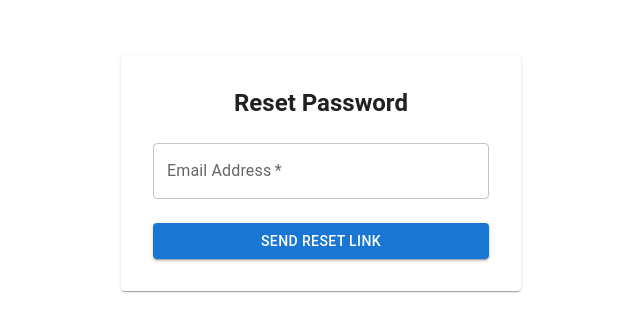
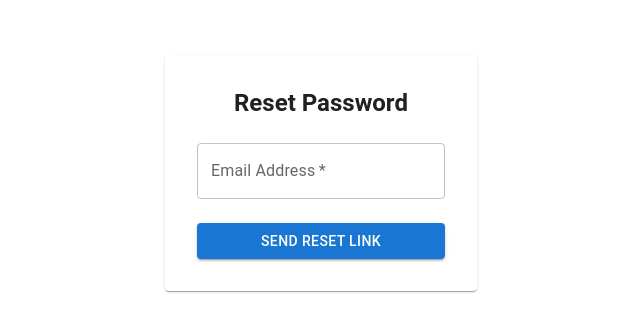
Before and after one commit to kdarwish00/weather-widget, a Next.js app: page /forgot-password in a window 1280 px wide. Shown: the part 227-558 px from the top of the page, without its empty margins (319-959 px from the left). Built offline with nearby package versions, Linux system fonts and the light colour scheme; no server answers.

Commit message:
updated folder structure and added containers for all pages

```diff
--- a/app/forgot-password/page.tsx
+++ b/app/forgot-password/page.tsx
@@ -1,5 +1,5 @@
-import ForgotPasswordForm from '@/components/ForgotPasswordForm';
+import ForgotPasswordContainer from '@/components/containers/ForgotPasswordContainer';
 
 export default function ForgotPasswordPage() {
-  return <ForgotPasswordForm />;
+  return <ForgotPasswordContainer />;
 }
--- a/app/login/page.tsx
+++ b/app/login/page.tsx
@@ -1,5 +1,5 @@
-import AuthForm from '@/components/AuthForm';
+import LoginContainer from '@/components/containers/LoginContainer';
 
 export default function LoginPage() {
-    return <AuthForm type="login" />;
+    return <LoginContainer />;
 }
--- a/app/reset-password/page.tsx
+++ b/app/reset-password/page.tsx
@@ -1,6 +1,6 @@
 import { createClient } from '@/utils/supabase/server';
 import { redirect } from 'next/navigation';
-import UpdatePasswordPage from '@/components/UpdatePasswordForm';
+import ResetPasswordContainer from '@/components/containers/ResetPasswordContainer';
 
 export default async function ResetPasswordPage() {
     const supabase = await createClient();
@@ -12,5 +12,5 @@ export default async function ResetPasswordPage() {
         redirect('/login');
     }
 
-    return <UpdatePasswordPage />;
+    return <ResetPasswordContainer />;
 }
--- a/app/signup/page.tsx
+++ b/app/signup/page.tsx
@@ -1,5 +1,5 @@
-import AuthForm from '@/components/AuthForm';
+import SignupContainer from '@/components/containers/SignupContainer';
 
-export default function SignupPage() {
-    return <AuthForm type="signup" />;
+export default function LoginPage() {
+    return <SignupContainer />;
 }
--- /dev/null
+++ b/components/containers/ForgotPasswordContainer.tsx
@@ -0,0 +1,11 @@
+
+import ForgotPasswordForm from '@/components/forms/ForgotPasswordForm';
+import { Box } from '@mui/material';
+
+export default function ForgotPasswordContainer() {
+  return (
+    <Box display="flex" justifyContent="center" alignItems="center" minHeight="100vh" px={2}>
+      <ForgotPasswordForm />
+    </Box>
+  );
+}
--- /dev/null
+++ b/components/containers/LoginContainer.tsx
@@ -0,0 +1,5 @@
+import AuthForm from '@/components/forms/AuthForm';
+
+export default function LoginContainer() {
+    return <AuthForm type="login" />;
+}
--- /dev/null
+++ b/components/containers/ResetPasswordContainer.tsx
@@ -0,0 +1,10 @@
+import UpdatePasswordForm from '@/components/forms/UpdatePasswordForm';
+import { Box } from '@mui/material';
+
+export default function ResetPasswordContainer() {
+  return (
+    <Box display="flex" justifyContent="center" alignItems="center" minHeight="100vh" px={2}>
+      <UpdatePasswordForm />
+    </Box>
+  );
+}
--- /dev/null
+++ b/components/containers/SignupContainer.tsx
@@ -0,0 +1,5 @@
+import AuthForm from '@/components/forms/AuthForm';
+
+export default function SignupContainer() {
+    return <AuthForm type="signup" />;
+}
```
Also changed, not shown: components/forms/AuthForm.tsx (renamed from components/AuthForm.tsx), components/forms/ForgotPasswordForm.tsx (renamed from components/ForgotPasswordForm.tsx), components/forms/UpdatePasswordForm.tsx (renamed from components/UpdatePasswordForm.tsx).
